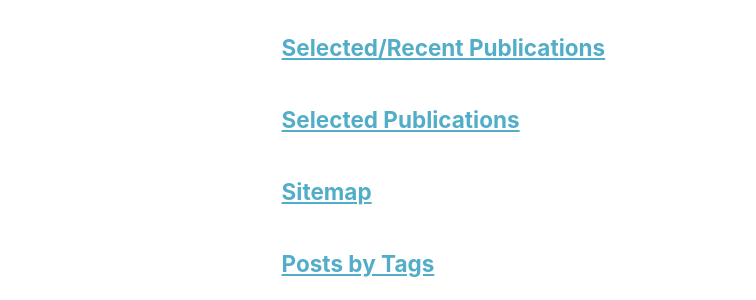
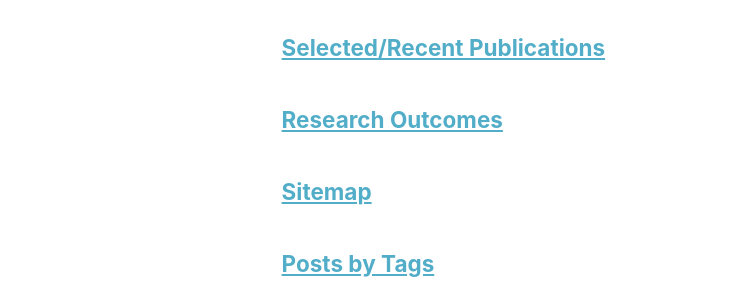
Before and after one commit to shipei-zeng/shipei-zeng.github.io, a Jekyll site: the page built from _pages/page-archive.html, in a window 1280 px wide and 900 px high, scrolled down 848 px. Shown: the part 154-454 px from the top of the window, without its empty margins (0-756 px from the left). Built offline with Jekyll 4.4.1, drawn with Linux system fonts in a browser that asks for light colours; a script that is not in the unit is left out.

Commit message:
Update title and section headers in research.md

```diff
--- a/_pages/research.md
+++ b/_pages/research.md
@@ -1,6 +1,6 @@
 ---
 permalink: /research/
-title: "Selected Publications"
+title: "Research Outcomes"
 ---
 <h2 style="margin-left: 40px;">Fields of Interest</h2>
 <h3 style="margin-left: 40px;">Digital Economy | Digital Government | AI for Social Science</h3>
```
Also changed, not shown: other parts of _pages/research.md (+2 -2 lines).
